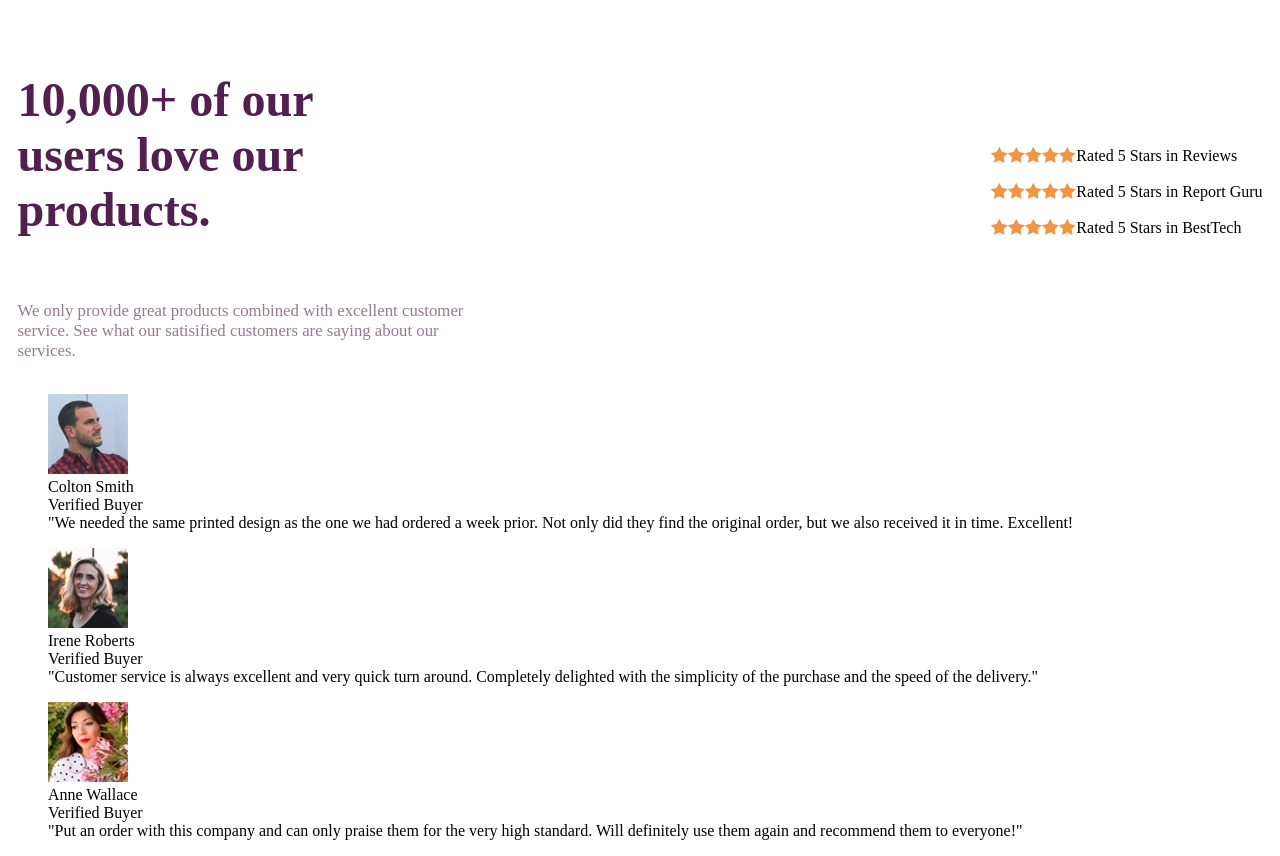
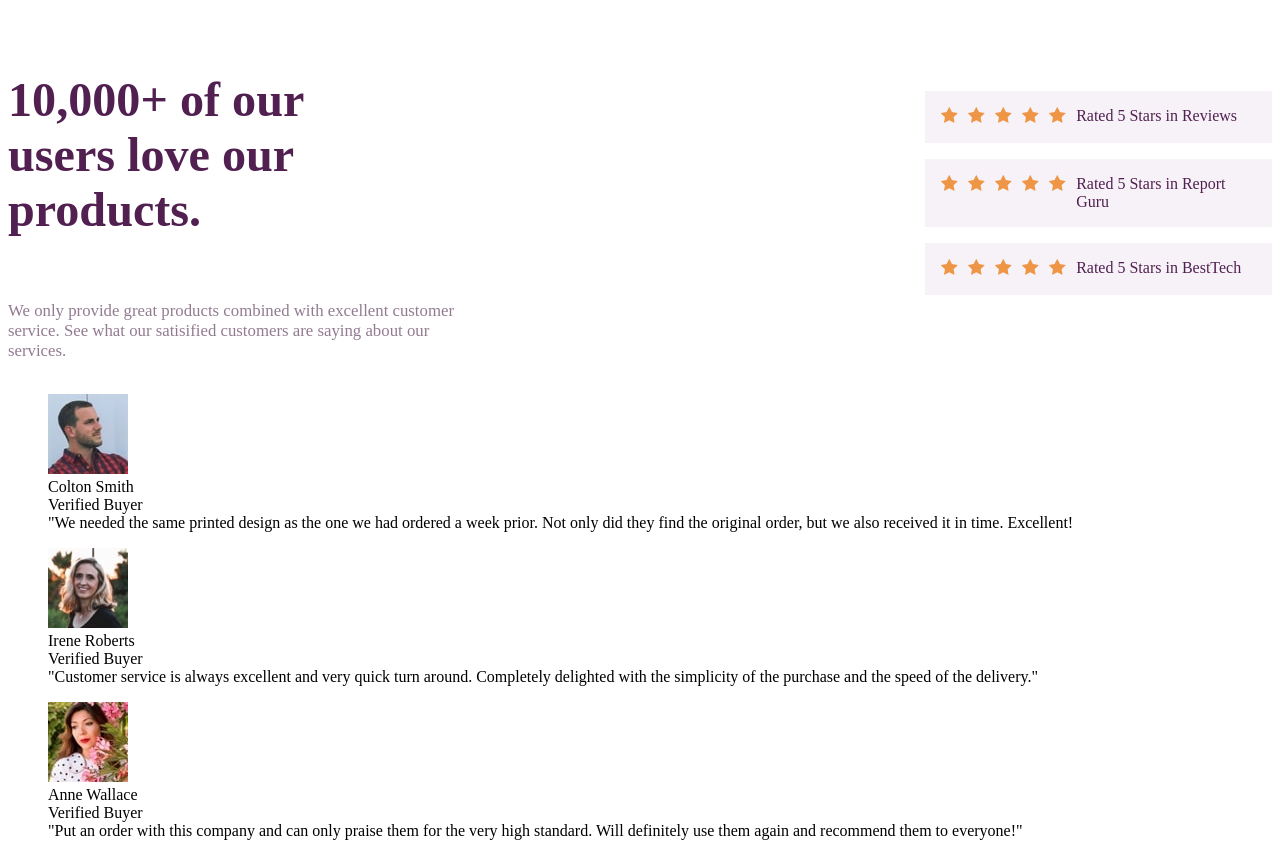
Before and after one commit to joel-elyon-nwamba/social-proof-section, a plain HTML site: page index.html in a window 1280 px wide. Drawn offline with Linux system fonts and the light colour scheme.

Commit message:
Added color and background-color

```diff
--- a/CSS/styles.css
+++ b/CSS/styles.css
@@ -33,4 +33,8 @@ ul li {
 
 .star-container {
   display: flex;
+  gap: 10px;
+  padding: 1em;
+  background-color: #F7F2F7;
+  color: #512051;
 }
```
